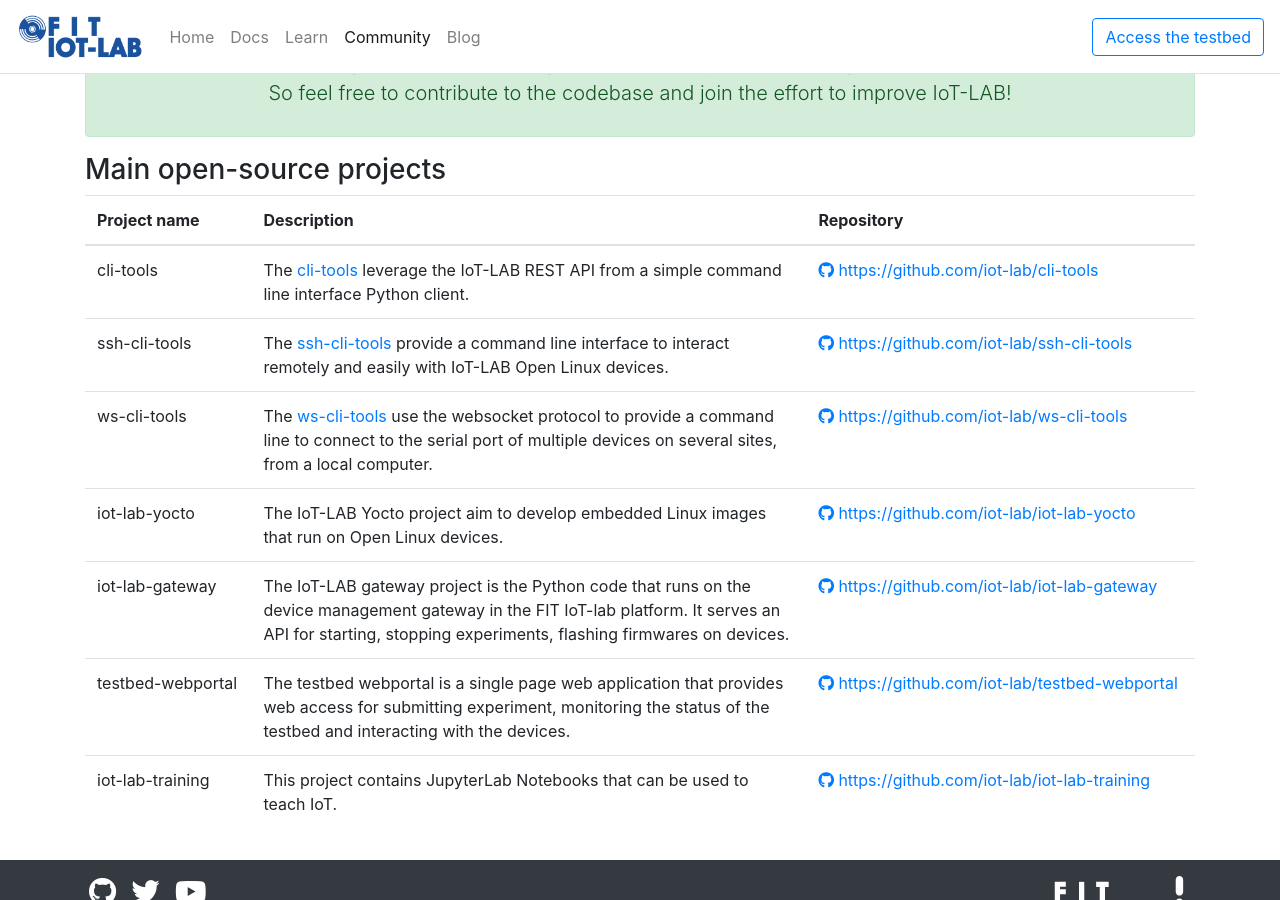
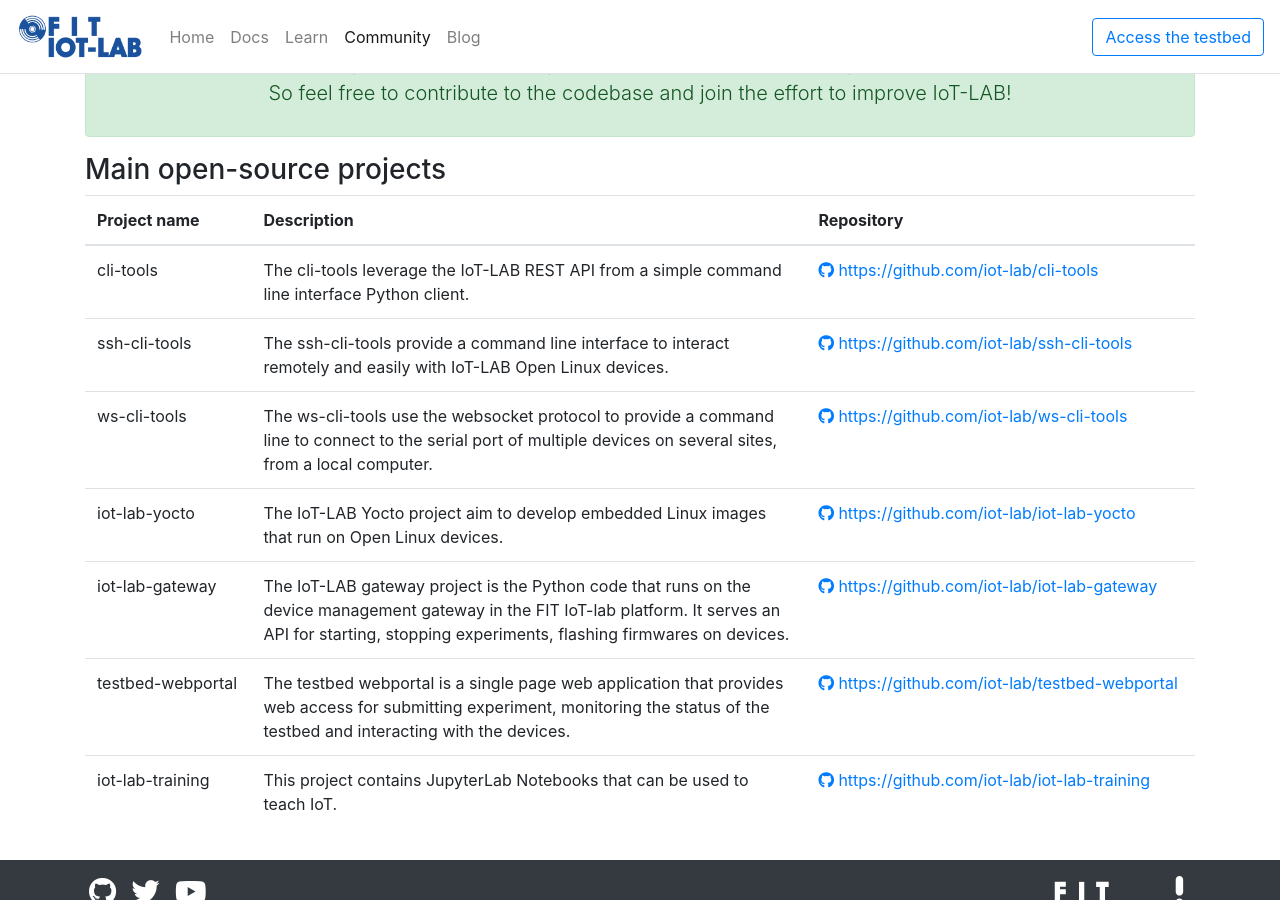
Before and after one commit to iot-lab/iot-lab.github.io, a Jekyll site: the page built from community/contribute.html, in a window 1280 px wide and 900 px high, scrolled down 630 px. Built offline with Jekyll 4.4.1, drawn with Linux system fonts in a browser that asks for light colours; nearby versions of some CDN libraries; part of the change alters nothing that is shown.

```diff
--- a/_data/projects.yml
+++ b/_data/projects.yml
@@ -1,13 +1,13 @@
 - name: cli-tools
-  description: The <a href="https://pypi.org/project/iotlabcli/">cli-tools</a> leverage the IoT-LAB REST API from a simple command line interface Python client.
+  description: The cli-tools leverage the IoT-LAB REST API from a simple command line interface Python client.
   repo: https://github.com/iot-lab/cli-tools
 
 - name: ssh-cli-tools
-  description: The <a href="https://pypi.org/project/iotlabsshcli/">ssh-cli-tools</a> provide a command line interface to interact remotely and easily with IoT-LAB Open Linux devices.
+  description: The ssh-cli-tools provide a command line interface to interact remotely and easily with IoT-LAB Open Linux devices.
   repo: https://github.com/iot-lab/ssh-cli-tools
 
 - name: ws-cli-tools
-  description: The <a href="https://pypi.org/project/iotlabwscli/">ws-cli-tools</a> use the websocket protocol to provide a command line to connect to the serial port of multiple devices on several sites, from a local computer.
+  description: The ws-cli-tools use the websocket protocol to provide a command line to connect to the serial port of multiple devices on several sites, from a local computer.
   repo: https://github.com/iot-lab/ws-cli-tools
 
 - name: iot-lab-yocto
```
